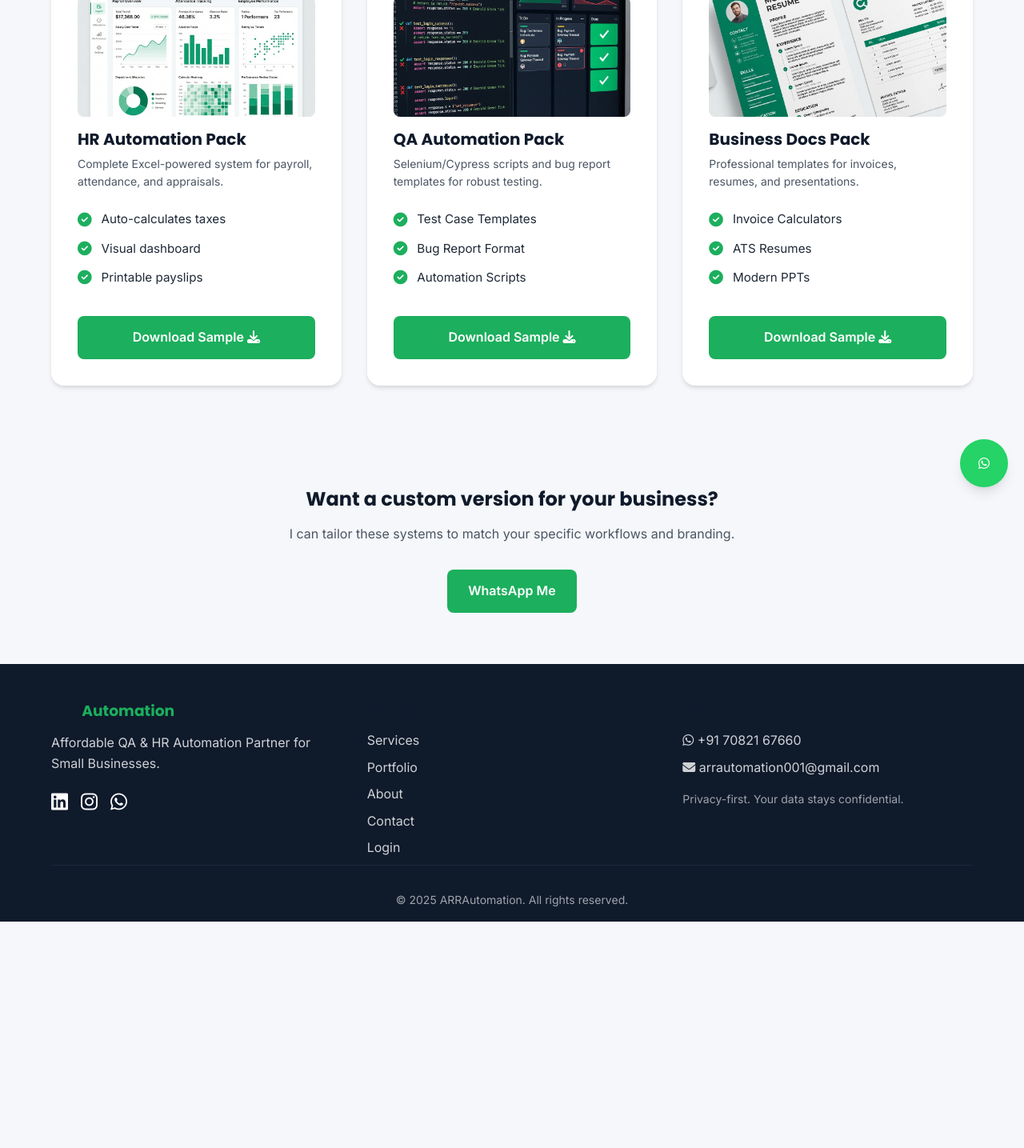
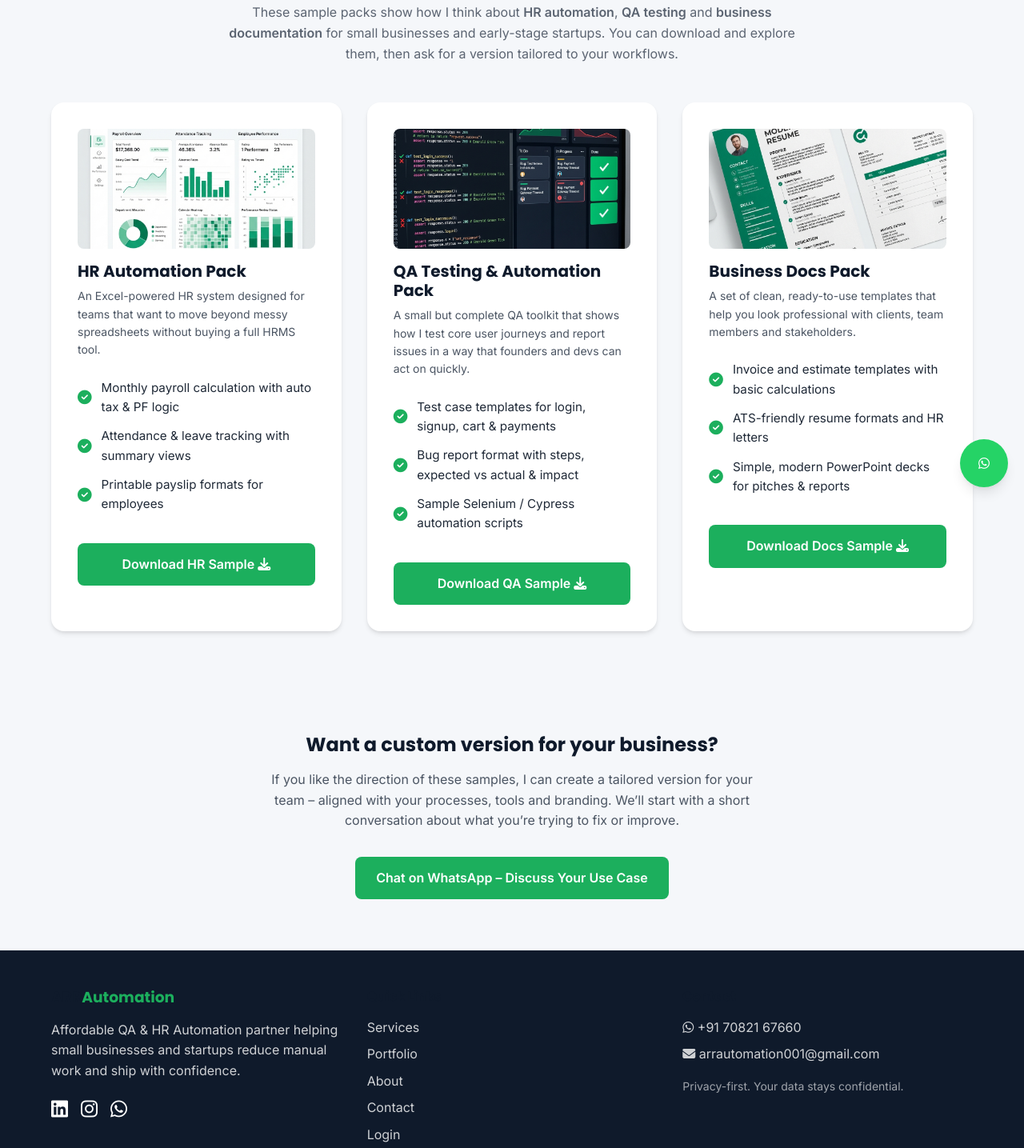
Before and after one commit to arrautomation001-cmd/ARRAutomation, a website: page public/portfolio.html in a window 1280 px wide. Shown: the part 171-1606 px from the top of the page at 80% size. Before the commit the page ends 1323 px from the top, so only its background shows below. Drawn offline with Linux system fonts and the light colour scheme.

Commit message:
Update portfolio page content

```diff
--- a/public/portfolio.html
+++ b/public/portfolio.html
@@ -6,7 +6,7 @@
     <meta name="viewport" content="width=device-width, initial-scale=1.0">
     <title>Portfolio | ARRAutomation</title>
     <meta name="description"
-        content="See real examples of HR Automation systems, QA Testing scripts, and Business Documents.">
+        content="See sample HR automation systems, QA testing assets, and business document packs created for small businesses and startups.">
 
     <!-- Fonts -->
     <link rel="preconnect" href="https://fonts.googleapis.com">
@@ -36,8 +36,11 @@
                 <li><a href="portfolio.html" class="text-emerald">Portfolio</a></li>
                 <li><a href="about.html">About</a></li>
                 <li><a href="contact.html">Contact</a></li>
-                <li><a href="login.html" class="btn btn-primary"
-                        style="padding: 0.5rem 1rem; margin-left: 1rem;">Login</a></li>
+                <li>
+                    <a href="login.html" class="btn btn-primary" style="padding: 0.5rem 1rem; margin-left: 1rem;">
+                        Login
+                    </a>
+                </li>
             </ul>
         </div>
     </nav>
@@ -45,57 +48,79 @@
     <!-- Portfolio Section -->
     <section class="section">
         <div class="container">
-            <!-- Top Section: Image -->
-            <!-- <div style="margin-bottom: 3rem; display: flex; justify-content: flex-start;">
-                <img src="images/hr-automation.png" alt="HR Automation System Dashboard" class="portfolio-screenshot"
-                    style="max-width: 400px; width: 100%;">
-            </div> -->
+            <header style="max-width: 720px; margin: 0 auto 3rem auto; text-align: center;">
+                <h1 style="margin-bottom: 0.75rem;">Portfolio & Sample Packs</h1>
+                <p style="opacity: 0.9;">
+                    These sample packs show how I think about <strong>HR automation</strong>, <strong>QA
+                        testing</strong>
+                    and <strong>business documentation</strong> for small businesses and early-stage startups.
+                    You can download and explore them, then ask for a version tailored to your workflows.
+                </p>
+            </header>
 
             <!-- 3-Column Grid for Packs -->
             <div class="grid grid-3">
                 <!-- Column 1: HR Automation -->
                 <div class="pricing-card">
-                    <img src="images/hr-automation.png" alt="HR Automation Preview"
+                    <img src="images/hr-automation.png" alt="HR Automation system preview"
                         style="width: 100%; height: 150px; object-fit: cover; border-radius: 8px; margin-bottom: 1rem;">
                     <h3 class="pricing-title">HR Automation Pack</h3>
-                    <p class="pricing-desc">Complete Excel-powered system for payroll, attendance, and appraisals.</p>
+                    <p class="pricing-desc">
+                        An Excel-powered HR system designed for teams that want to move beyond messy spreadsheets
+                        without buying a full HRMS tool.
+                    </p>
                     <ul class="feature-list" style="margin-bottom: 1.5rem;">
-                        <li><i class="fas fa-check-circle"></i> Auto-calculates taxes</li>
-                        <li><i class="fas fa-check-circle"></i> Visual dashboard</li>
-                        <li><i class="fas fa-check-circle"></i> Printable payslips</li>
+                        <li><i class="fas fa-check-circle"></i> Monthly payroll calculation with auto tax & PF logic
+                        </li>
+                        <li><i class="fas fa-check-circle"></i> Attendance & leave tracking with summary views</li>
+                        <li><i class="fas fa-check-circle"></i> Printable payslip formats for employees</li>
                     </ul>
-                    <a href="hr_sample.pdf" download class="btn btn-primary btn-block">Download Sample <i
-                            class="fas fa-download"></i></a>
+                    <a href="hr_sample.pdf" download class="btn btn-primary btn-block">
+                        Download HR Sample <i class="fas fa-download"></i>
+                    </a>
                 </div>
 
                 <!-- Column 2: QA Automation -->
                 <div class="pricing-card">
-                    <img src="images/qa-testing.png" alt="QA Automation Preview"
+                    <img src="images/qa-testing.png" alt="QA automation and testing preview"
                         style="width: 100%; height: 150px; object-fit: cover; border-radius: 8px; margin-bottom: 1rem;">
-                    <h3 class="pricing-title">QA Automation Pack</h3>
-                    <p class="pricing-desc">Selenium/Cypress scripts and bug report templates for robust testing.</p>
+                    <h3 class="pricing-title">QA Testing & Automation Pack</h3>
+                    <p class="pricing-desc">
+                        A small but complete QA toolkit that shows how I test core user journeys and report issues
+                        in a way that founders and devs can act on quickly.
+                    </p>
                     <ul class="feature-list" style="margin-bottom: 1.5rem;">
-                        <li><i class="fas fa-check-circle"></i> Test Case Templates</li>
-                        <li><i class="fas fa-check-circle"></i> Bug Report Format</li>
-                        <li><i class="fas fa-check-circle"></i> Automation Scripts</li>
+                        <li><i class="fas fa-check-circle"></i> Test case templates for login, signup, cart & payments
+                        </li>
+                        <li><i class="fas fa-check-circle"></i> Bug report format with steps, expected vs actual &
+                            impact</li>
+                        <li><i class="fas fa-check-circle"></i> Sample Selenium / Cypress automation scripts</li>
                     </ul>
-                    <a href="qa_sample.pdf" download class="btn btn-primary btn-block">Download Sample <i
-                            class="fas fa-download"></i></a>
+                    <a href="qa_sample.pdf" download class="btn btn-primary btn-block">
+                        Download QA Sample <i class="fas fa-download"></i>
+                    </a>
                 </div>
 
                 <!-- Column 3: Business Docs -->
                 <div class="pricing-card">
-                    <img src="images/business-docs.png" alt="Business Docs Preview"
+                    <img src="images/business-docs.png" alt="Business document templates preview"
                         style="width: 100%; height: 150px; object-fit: cover; border-radius: 8px; margin-bottom: 1rem;">
                     <h3 class="pricing-title">Business Docs Pack</h3>
-                    <p class="pricing-desc">Professional templates for invoices, resumes, and presentations.</p>
+                    <p class="pricing-desc">
+                        A set of clean, ready-to-use templates that help you look professional with clients, team
+                        members
+                        and stakeholders.
+                    </p>
                     <ul class="feature-list" style="margin-bottom: 1.5rem;">
-                        <li><i class="fas fa-check-circle"></i> Invoice Calculators</li>
-                        <li><i class="fas fa-check-circle"></i> ATS Resumes</li>
-                        <li><i class="fas fa-check-circle"></i> Modern PPTs</li>
+                        <li><i class="fas fa-check-circle"></i> Invoice and estimate templates with basic calculations
+                        </li>
+                        <li><i class="fas fa-check-circle"></i> ATS-friendly resume formats and HR letters</li>
+                        <li><i class="fas fa-check-circle"></i> Simple, modern PowerPoint decks for pitches & reports
+                        </li>
                     </ul>
-                    <a href="business_sample.pdf" download class="btn btn-primary btn-block">Download Sample <i
-                            class="fas fa-download"></i></a>
+                    <a href="business_sample.pdf" download class="btn btn-primary btn-block">
+                        Download Docs Sample <i class="fas fa-download"></i>
+                    </a>
                 </div>
             </div>
         </div>
@@ -105,10 +130,14 @@
     <section class="section bg-light-gray text-center">
         <div class="container">
             <h2>Want a custom version for your business?</h2>
-            <p style="margin-bottom: 2rem; max-width: 600px; margin-left: auto; margin-right: auto;">I can tailor
-                these
-                systems to match your specific workflows and branding.</p>
-            <a href="https://wa.me/917082167660" class="btn btn-primary">WhatsApp Me</a>
+            <p style="margin-bottom: 2rem; max-width: 640px; margin-left: auto; margin-right: auto;">
+                If you like the direction of these samples, I can create a tailored version for your team –
+                aligned with your processes, tools and branding. We’ll start with a short conversation about what
+                you’re trying to fix or improve.
+            </p>
+            <a href="https://wa.me/917082167660" class="btn btn-primary">
+                Chat on WhatsApp – Discuss Your Use Case
+            </a>
         </div>
     </section>
 
@@ -118,13 +147,23 @@
             <div class="grid grid-3">
                 <div>
                     <h3>ARR<span class="text-emerald">Automation</span></h3>
-                    <p style="opacity: 0.8;">Affordable QA & HR Automation Partner for Small Businesses.</p>
+                    <p style="opacity: 0.8;">
+                        Affordable QA & HR Automation partner helping small businesses and startups reduce manual work
+                        and ship with confidence.
+                    </p>
                     <div class="social-links">
-                        <a href="#" class="social-icon"><i class="fab fa-linkedin"></i></a>
-                        <a href="#" class="social-icon"><i class="fab fa-instagram"></i></a>
-                        <a href="#" class="social-icon"><i class="fab fa-whatsapp"></i></a>
+                        <a href="#" class="social-icon" aria-label="LinkedIn">
+                            <i class="fab fa-linkedin"></i>
+                        </a>
+                        <a href="#" class="social-icon" aria-label="Instagram">
+                            <i class="fab fa-instagram"></i>
+                        </a>
+                        <a href="https://wa.me/917082167660" class="social-icon" aria-label="WhatsApp">
+                            <i class="fab fa-whatsapp"></i>
+                        </a>
                     </div>
                 </div>
+
                 <div>
                     <h4>Quick Links</h4>
                     <div class="footer-links">
@@ -135,15 +174,20 @@
                         <a href="login.html">Login</a>
                     </div>
                 </div>
+
                 <div>
                     <h4>Contact</h4>
                     <div class="footer-links">
-                        <a href="https://wa.me/917082167660"><i class="fab fa-whatsapp"></i> +91 70821 67660</a>
-                        <a href="mailto:arrautomation001@gmail.com"><i class="fas fa-envelope"></i>
-                            arrautomation001@gmail.com</a>
+                        <a href="https://wa.me/917082167660">
+                            <i class="fab fa-whatsapp"></i> +91 70821 67660
+                        </a>
+                        <a href="mailto:arrautomation001@gmail.com">
+                            <i class="fas fa-envelope"></i> arrautomation001@gmail.com
+                        </a>
                     </div>
-                    <p style="margin-top: 1rem; font-size: 0.875rem; opacity: 0.6;">Privacy-first. Your data stays
-                        confidential.</p>
+                    <p style="margin-top: 1rem; font-size: 0.875rem; opacity: 0.6;">
+                        Privacy-first. Your data stays confidential.
+                    </p>
                 </div>
             </div>
             <div class="copyright">
@@ -153,7 +197,7 @@
     </footer>
 
     <!-- Floating WhatsApp -->
-    <a href="https://wa.me/917082167660" class="floating-whatsapp">
+    <a href="https://wa.me/917082167660" class="floating-whatsapp" aria-label="Chat on WhatsApp">
         <i class="fab fa-whatsapp"></i>
     </a>
 
```
